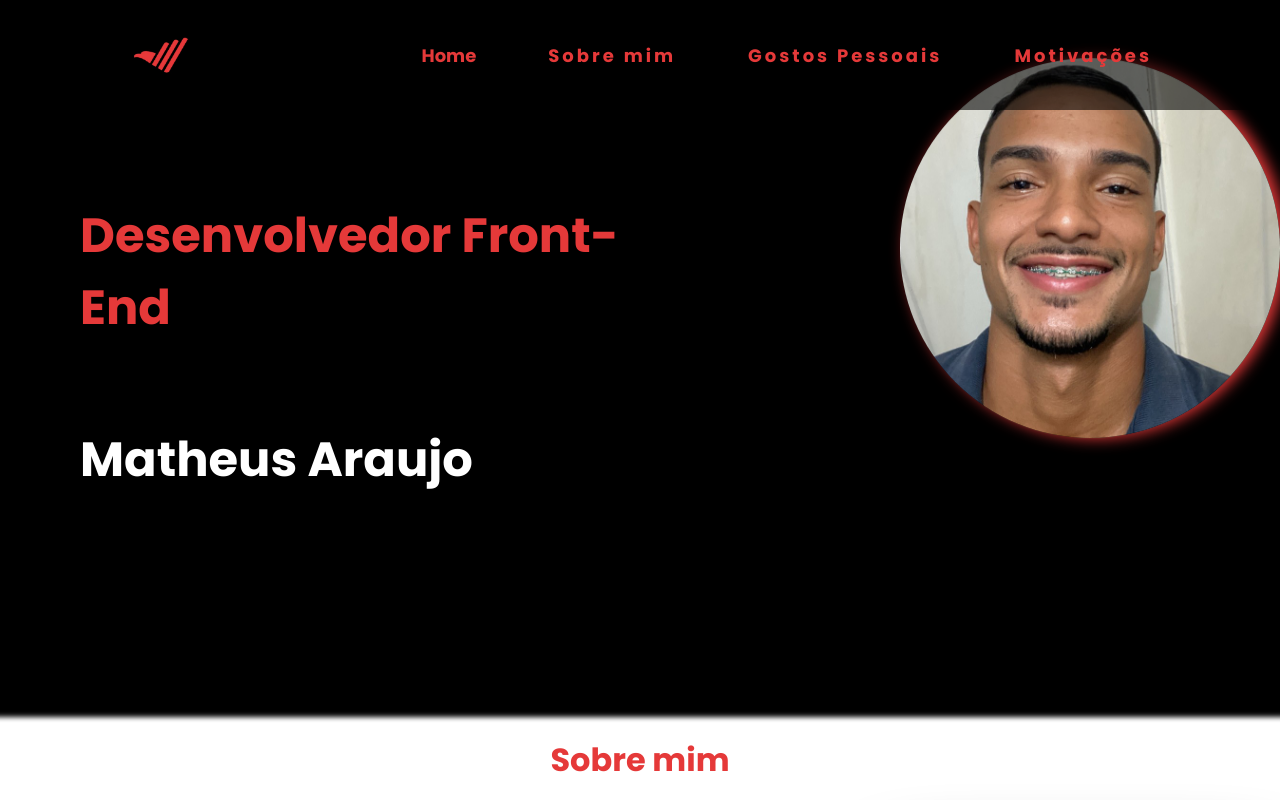
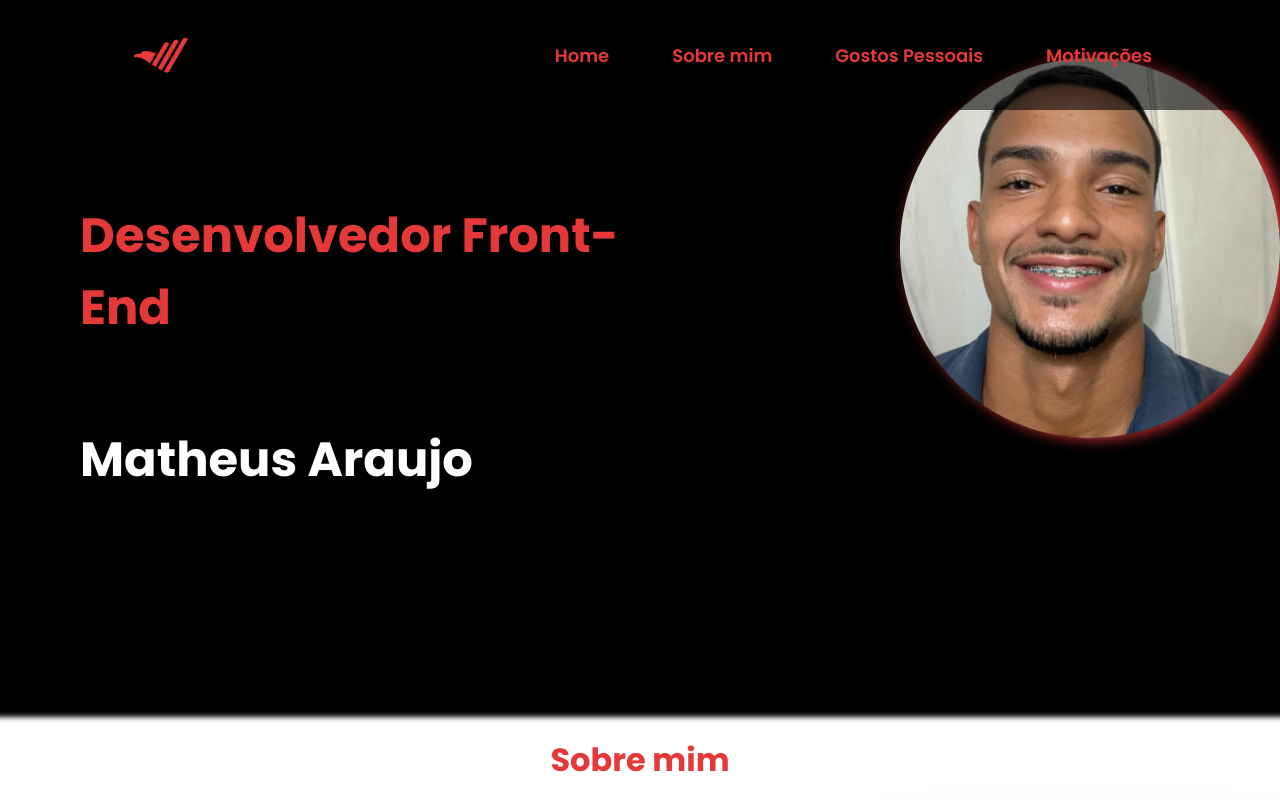
Before and after one commit to MatheusAraujo110/portfolio-codigo-certo, a React (Vite) app: page / in a window 1280 px wide. Shown: the top 800 px of the page. Built offline with nearby package versions, Linux system fonts and the light colour scheme.

Commit message:
alterando navbar

```diff
--- a/src/components/NavBar/NavBar.css
+++ b/src/components/NavBar/NavBar.css
@@ -1,8 +1,3 @@
-.logo {
-    width: 70px;
-    border-radius: 100%;
-}
-
 .header {
     position: fixed;
     top: 0;
@@ -16,12 +11,31 @@
     background: #00000094;
 }
 
-.navbar a {
+.logo {
+    width: 70px;
+    border-radius: 100%;
+}
+
+.nav {
+    display: flex;
+    align-items: center;
+    justify-content: space-around;
+    height: 8vh;
+}
+
+.nav-menu {
+    display: flex;
+    align-items: center;
+    justify-content: space-around;
+    gap: 3rem;
+}
+
+a {
     position: relative;
     font-size: 18px;
     color: #e53939;
-    font-weight: bold;
-    margin-left: 40px;
+    font-weight: 600;
+    margin-left: 15px;
 
     &:hover {
         opacity: 0.8;
@@ -32,50 +46,30 @@
     }
 }
 
-.navbar a::before {
-    content: '';
-    position: absolute;
-    top: 100%;
-    left: 0;
-    width: 0;
-    height: 2px;
-    background: #e53939;
-    transition: .3s;
+li {
+    list-style: none;
 }
 
-.navbar a:hover:before {
-    width: 100%;
+
+.nav-toggler div {
+    width: 2.3rem;
+    height: 0.1rem;
+    margin: 0.4rem;
+    background: #e53939;
+    transition: 0.4s ease-in;
 }
 
-.nav-list {
-    list-style: none;
-    display: flex;
-}
-
-.nav-list li {
-    letter-spacing: 3px;
-    margin-left: 32px;
-}
-
-.mobile-menu {
+.nav-toggler {
     display: none;
     cursor: pointer;
 }
 
-.mobile-menu div {
-    width: 32px;
-    height: 2px;
-    background: #e53939;
-    margin: 8px;
-    transition: 0.3s;
-}
-
-@media (max-width:1068px) {
-    body {
-        overflow-x: hidden;
+@media (max-width:1001px) {
+    .nav-toggler {
+        display: block;
     }
 
-    .nav-list {
+    .nav-menu {
         position: absolute;
         top: 5rem;
         right: 0;
@@ -87,43 +81,23 @@
         align-items: center;
         justify-content: space-around;
         transform: translateX(100%);
-        transition: transform 0.4s ease-in;
-    }
-
-    .nav-list li {
-        margin-left: 0;
-        opacity: 0;
-    }
-
-    .mobile-menu {
-        display: block;
+        transition: transform 0.6s ease-in;
     }
 }
 
-.nav-list.active {
+.nav-active {
     transform: translateX(0);
+    background: #fff;
 }
 
-@keyframes navLinkFade {
-    from {
-        opacity: 0;
-        transform: translateX(50px);
-    }
-
-    to {
-        opacity: 1;
-        transform: translateX(0);
-    }
+.toggle .line1 {
+    transform: rotate(-45deg) translate(-4px, 5px);
 }
 
-.mobile-menu.active .line1 {
-    transform: rotate(-45deg) translate(-8px, 8px);
-}
-
-.mobile-menu.active .line2 {
+.toggle .line2 {
     opacity: 0;
 }
 
-.mobile-menu.active .line3 {
-    transform: rotate(45deg) translate(-5px, -7px);
+.toggle .line3 {
+    transform: rotate(45deg) translate(-6px, -6px);
 }
--- a/src/components/NavBar/NavBar.jsx
+++ b/src/components/NavBar/NavBar.jsx
@@ -1,70 +1,36 @@
-import React from 'react'
+import React, { useState } from 'react'
 import './NavBar.css'
 import Logo from "../../assets/Logo (2).jpeg"
 
-class MobileNavbar {
-    constructor(mobileMenu, navList, navLinks) {
-        this.mobileMenu = document.querySelector(mobileMenu)
-        this.navList = document.querySelector(navList)
-        this.navLinks = document.querySelectorAll(navLinks)
-        this.activeClass = "active"
+function NavBar() {
+    const [active, setActive] = useState("nav-menu")
+    const [toggleIcon, setToggleIcon] = useState("nav-toggler")
 
-        this.handleClick = this.handleClick.bind(this)
+    const navToggle = () => {
+        active === "nav-menu" ? setActive("nav-menu nav-active") : setActive("nav-menu")
+        // TogglerIcon
+        toggleIcon === "nav-toggler" ? setToggleIcon("nav-toggler toggle") : setToggleIcon("nav-toggler")
     }
-
-    animateLinks() {
-        this.navLinks.forEach((link, index) => {
-            link.style.animation
-                ? (link.style.animation = "")
-                : (link.style.animation = `navLinkFade 0.5s ease forwards ${index / 7 + 0.3}s`)
-        })
-    }
-
-    handleClick() {
-        this.navList.classList.toggle(this.activeClass)
-        this.mobileMenu.classList.toggle(this.activeClass)
-        this.animateLinks()
-    }
-
-    addClickEvent() {
-        this.mobileMenu.addEventListener("click", this.handleClick)
-    }
-
-    init() {
-        if (this.mobileMenu) {
-            this.addClickEvent()
-        }
-        return this
-    }
-}
-
-const mobileNavbar = new MobileNavbar(
-    ".mobile-menu",
-    ".nav-list",
-    ".nav-list li",
-)
-mobileNavbar.init()
-
-function NavBar() {
 
     return (
         <header className='header'>
             <img src={Logo} alt="logo" className='logo' />
 
-            <nav className='navbar'>
-                <div className='mobile-menu'>
+            <nav className='nav'>
+                <ul className={active}>
+                    <a href="#" className="nav-link">Home</a>
+                    <li className="nav-item"><a href="#aboutme" className="nav-link">Sobre mim</a></li>
+                    <li className="nav-item"><a href="#personal-tastes" className="nav-link">Gostos Pessoais</a></li>
+                    <li className="nav-item"><a href="#motivations" className="nav-link">Motivações</a></li>
+                </ul>
+
+                <div onClick={navToggle} className={toggleIcon}>
                     <div className='line1'></div>
                     <div className='line2'></div>
                     <div className='line3'></div>
                 </div>
-                <ul className='nav-list'>
-                    <a href='#'>Home</a>
-                    <li><a href='#aboutme'>Sobre mim</a></li>
-                    <li><a href='#personal-tastes'>Gostos Pessoais</a></li>
-                    <li><a href='#motivations'>Motivações</a></li>
-                </ul>
             </nav>
-        </header >
+        </header>
     )
 }
 
```
